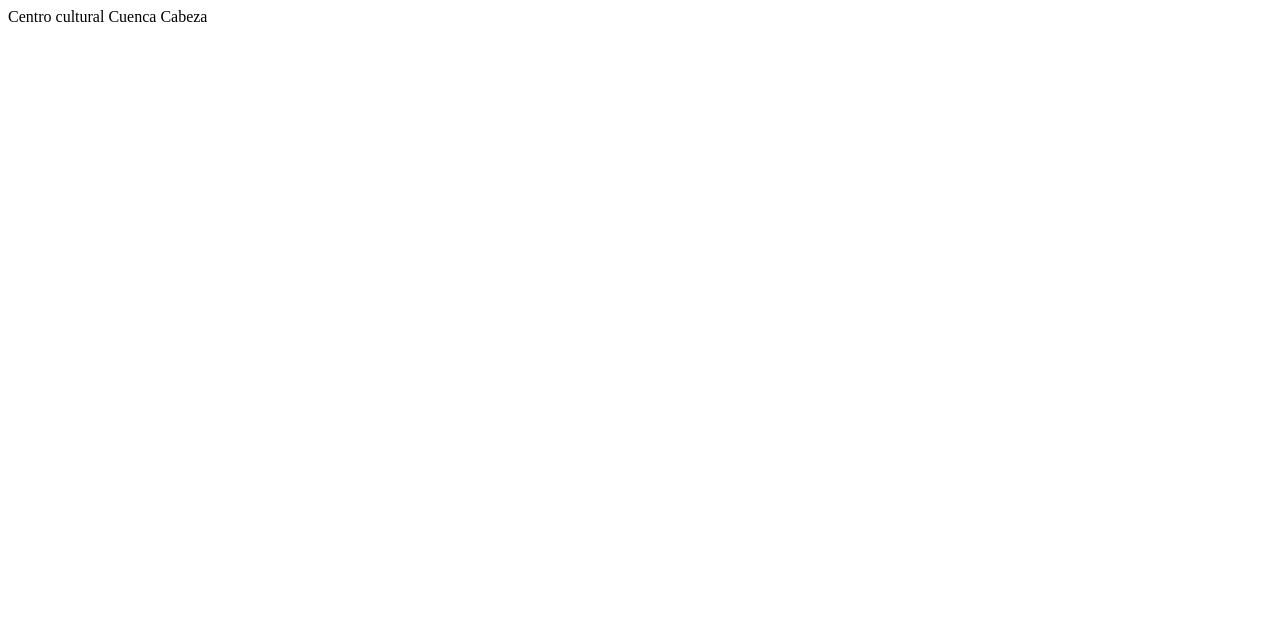
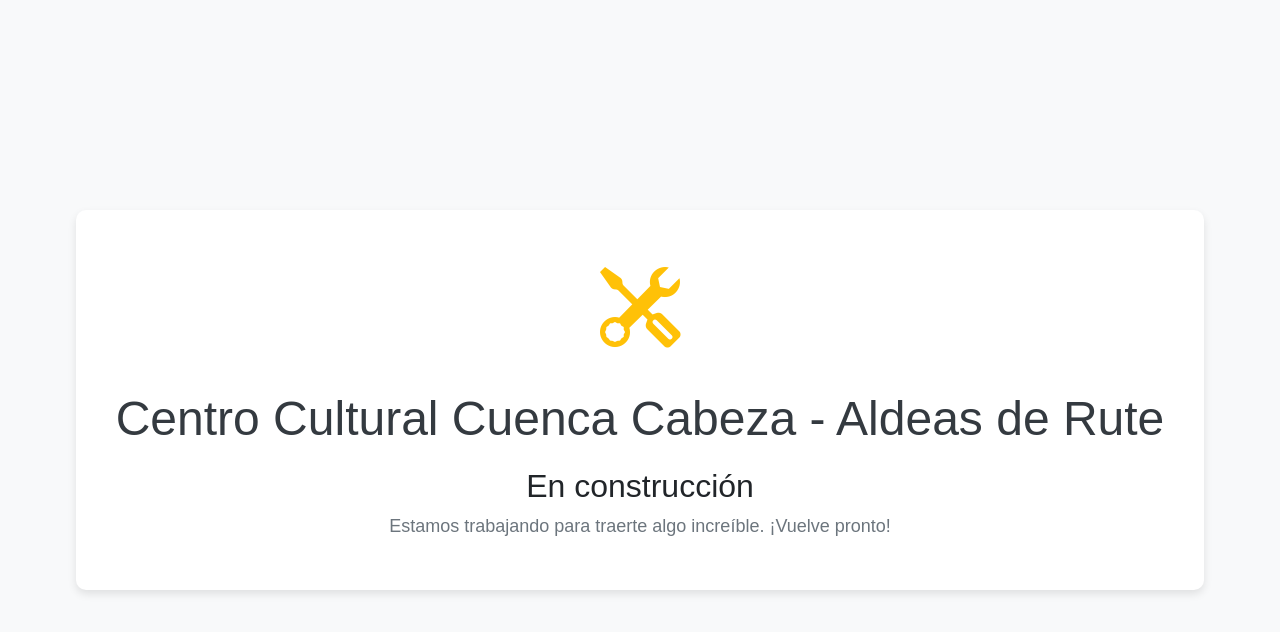
Before and after one commit to rafaelMunoz77/rafaelMunoz77.github.io, a plain HTML site: page index.html in a window 1280 px wide. Drawn offline with nearby package versions, Linux system fonts and the light colour scheme.

Commit message:
feat(kk)

```diff
--- a/index.html
+++ b/index.html
@@ -1,8 +1,64 @@
-<html>
-    <head>
+<!DOCTYPE html>
+<html lang="es">
+<head>
+  <meta charset="UTF-8">
+  <meta name="viewport" content="width=device-width, initial-scale=1.0">
+  <title>centrocuencacabeza.org - En Construcción</title>
+  <!-- Bootstrap CSS -->
+  <link href="https://stackpath.bootstrapcdn.com/bootstrap/5.3.0/css/bootstrap.min.css" rel="stylesheet">
+  <style>
+    body, html {
+      height: 100%;
+      margin: 0;
+      display: flex;
+      align-items: center;
+      justify-content: center;
+      background-color: #f8f9fa;
+      font-family: 'Arial', sans-serif;
+    }
+    .construction-container {
+      text-align: center;
+      background-color: #ffffff;
+      padding: 40px;
+      border-radius: 10px;
+      box-shadow: 0 4px 8px rgba(0, 0, 0, 0.1);
+    }
+    .construction-container h1 {
+      font-size: 48px;
+      color: #343a40;
+      margin-bottom: 20px;
+    }
+    .construction-container p {
+      font-size: 18px;
+      color: #6c757d;
+      margin-bottom: 10px;
+    }
+    .construction-icon {
+      font-size: 80px;
+      color: #ffc107;
+      margin-bottom: 20px;
+    }
+    .domain-text {
+      font-size: 16px;
+      color: #007bff;
+    }
+  </style>
+</head>
+<body>
 
-    </head>
-    <body>
-        Centro cultural Cuenca Cabeza
-    </body>
+<div class="construction-container">
+  <div class="construction-icon">
+    <i class="bi bi-tools"></i>
+  </div>
+  <h1>Centro Cultural Cuenca Cabeza - Aldeas de Rute</h1>
+  <h2>En construcción</h2>
+  <p>Estamos trabajando para traerte algo increíble. ¡Vuelve pronto!</p>
+</div>
+
+<!-- Bootstrap JS and dependencies -->
+<script src="https://cdn.jsdelivr.net/npm/@popperjs/core@2.11.6/dist/umd/popper.min.js"></script>
+<script src="https://stackpath.bootstrapcdn.com/bootstrap/5.3.0/js/bootstrap.min.js"></script>
+<!-- Bootstrap Icons -->
+<link href="https://cdnjs.cloudflare.com/ajax/libs/bootstrap-icons/1.8.1/font/bootstrap-icons.min.css" rel="stylesheet">
+</body>
 </html>
```
